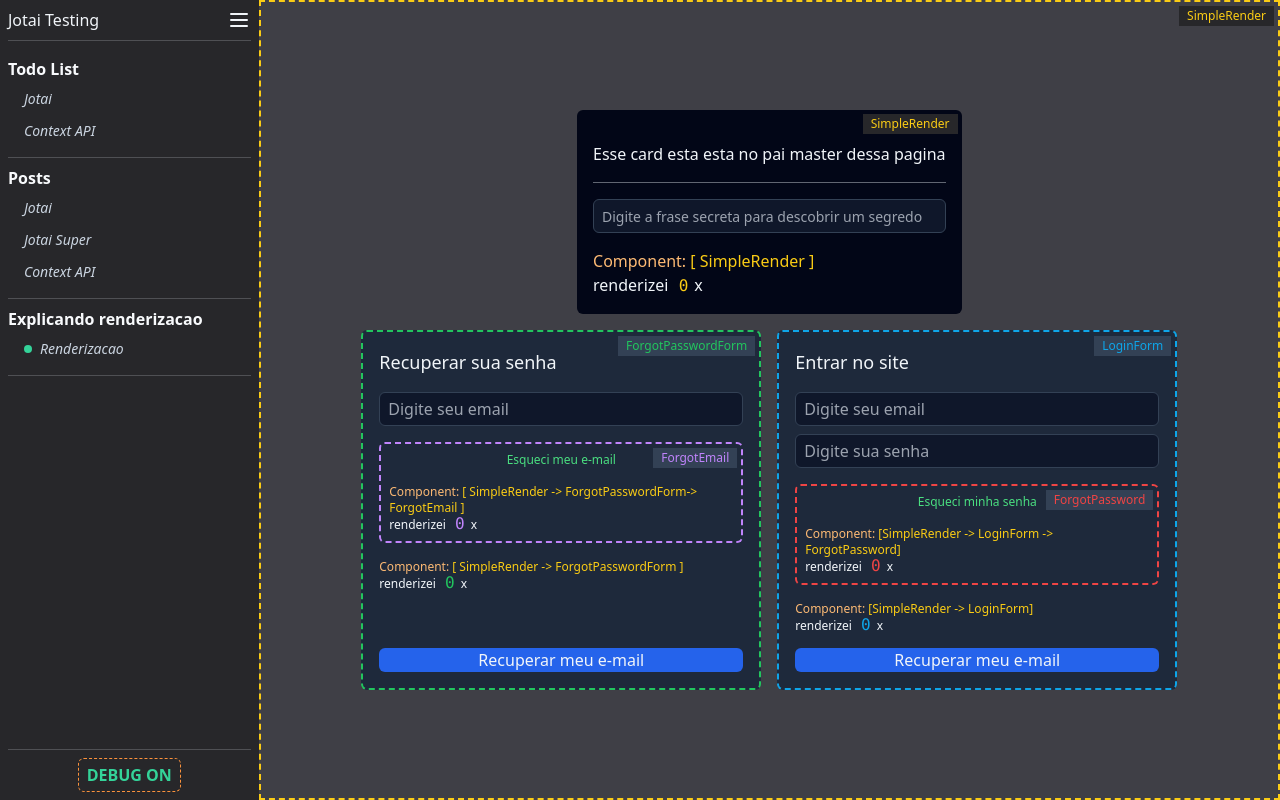
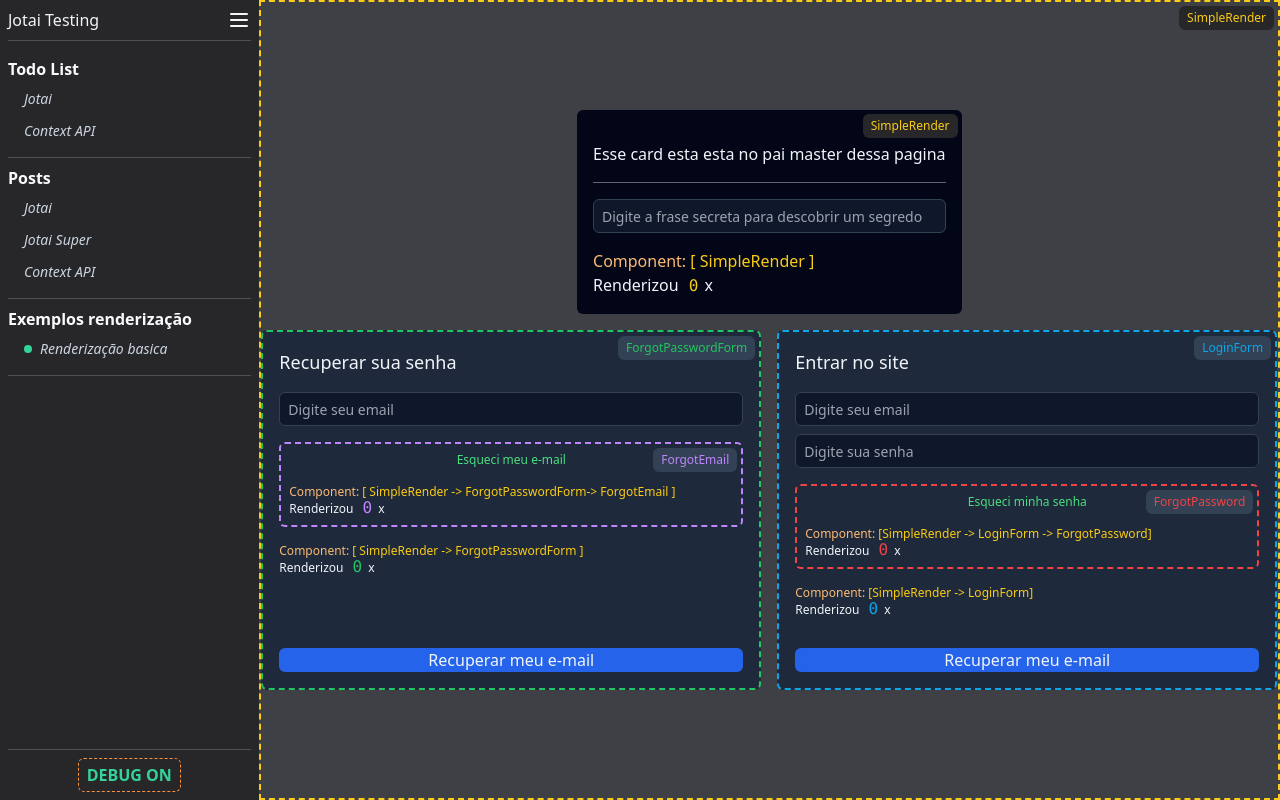
Before and after one commit to mathrocha12100/jotai-estudos, a React (Vite) app: page /examples-simple-render in a window 1280 px wide. Built offline with nearby package versions, Linux system fonts and the light colour scheme.

Commit message:
Melhorar mais algumas coisas

```diff
--- a/src/components/ComponentBadge/index.tsx
+++ b/src/components/ComponentBadge/index.tsx
@@ -1,7 +1,7 @@
 import { tv } from 'tailwind-variants';
 
 const componentBadge = tv({
-	base: 'absolute top-1 right-1 p-0.5 text-xs pl-2 pr-2',
+	base: 'absolute top-1 right-1 p-1 rounded-md text-xs pl-2 pr-2',
 });
 
 type ComponentBadgeProps = {
--- a/src/components/RenderInfo/index.tsx
+++ b/src/components/RenderInfo/index.tsx
@@ -17,7 +17,7 @@ function RenderInfo({ componentTree, className }: RenderInfoProps) {
 				Component: <span className="text-yellow-400">{componentTree}</span>
 			</span>
 			<span className="text-slate-100">
-				renderizei <ReactRendered className={renderinfo({ className })} />x
+				Renderizou <ReactRendered className={renderinfo({ className })} />x
 			</span>
 		</div>
 	);
--- a/src/components/Sidebar/routes.ts
+++ b/src/components/Sidebar/routes.ts
@@ -19,7 +19,7 @@ export const ROUTES = [
 		],
 	},
 	{
-		group: 'Explicando renderizacao',
-		routes: [createRoute('Renderizacao', 'examples-simple-render')],
+		group: 'Exemplos renderização',
+		routes: [createRoute('Renderização basica', 'examples-simple-render')],
 	},
 ];
--- a/src/pages/SimpleRender/ForgotPasswordForm.tsx
+++ b/src/pages/SimpleRender/ForgotPasswordForm.tsx
@@ -26,7 +26,7 @@ function ForgotPasswordForm() {
 	const [input, setInput] = useState('');
 
 	return (
-		<div className="relative flex flex-col p-4 rounded-md w-[400px] h-[360px] bg-slate-800 border-2 border-dashed border-green-500">
+		<div className="relative flex flex-col p-4 rounded-md w-[500px] h-[360px] bg-slate-800 border-2 border-dashed border-green-500">
 			<ComponentBadge
 				name="ForgotPasswordForm"
 				className="text-green-500 bg-slate-700"
@@ -34,7 +34,7 @@ function ForgotPasswordForm() {
 			<h1 className="text-slate-100 text-lg mb-4">Recuperar sua senha</h1>
 			<input
 				placeholder="Digite seu email"
-				className="pl-2 outline-none p-1 bg-slate-900 text-slate-300 rounded-md border-1 border-slate-700 text-md"
+				className="placeholder:text-sm pl-2 outline-none p-1 bg-slate-900 text-slate-300 rounded-md border-1 border-slate-700 text-md"
 				value={input}
 				onChange={({ target }) => setInput(target.value)}
 			/>
--- a/src/pages/SimpleRender/LoginForm.tsx
+++ b/src/pages/SimpleRender/LoginForm.tsx
@@ -27,18 +27,18 @@ function LoginForm() {
 	const [password, setPassword] = useState('');
 
 	return (
-		<div className="flex flex-col p-4 rounded-md w-[400px] h-[360px] bg-slate-800 relative border-2 border-dashed border-sky-500">
+		<div className="flex flex-col p-4 rounded-md w-[500px] h-[360px] bg-slate-800 relative border-2 border-dashed border-sky-500">
 			<ComponentBadge name="LoginForm" className="bg-slate-700 text-sky-500" />
 			<h1 className="text-slate-100 text-lg mb-4">Entrar no site</h1>
 			<input
 				placeholder="Digite seu email"
-				className="outline-none p-1 bg-slate-900 text-slate-300 rounded-md border-1 border-slate-700 text-md pl-2"
+				className="placeholder:text-sm outline-none p-1 bg-slate-900 text-slate-300 rounded-md border-1 border-slate-700 text-md pl-2"
 				value={input}
 				onChange={({ target }) => setInput(target.value)}
 			/>
 			<input
 				placeholder="Digite sua senha"
-				className="mt-2 outline-none p-1 bg-slate-900 text-slate-300 rounded-md border-1 border-slate-700 text-md pl-2"
+				className="placeholder:text-sm mt-2 outline-none p-1 bg-slate-900 text-slate-300 rounded-md border-1 border-slate-700 text-md pl-2"
 				value={password}
 				type="password"
 				onChange={({ target }) => setPassword(target.value)}
```
